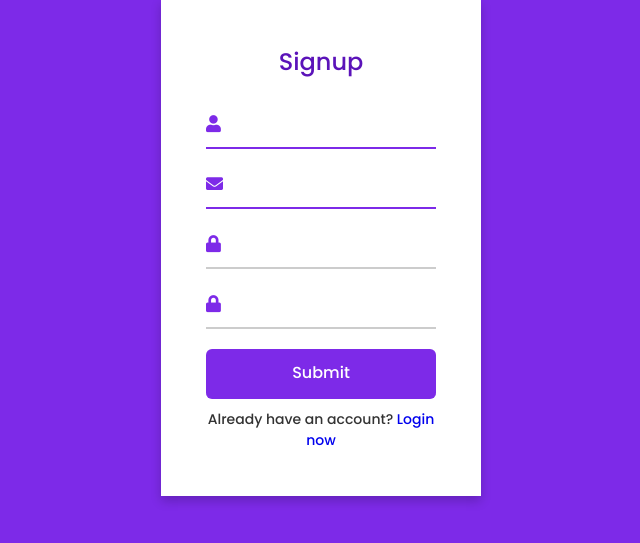
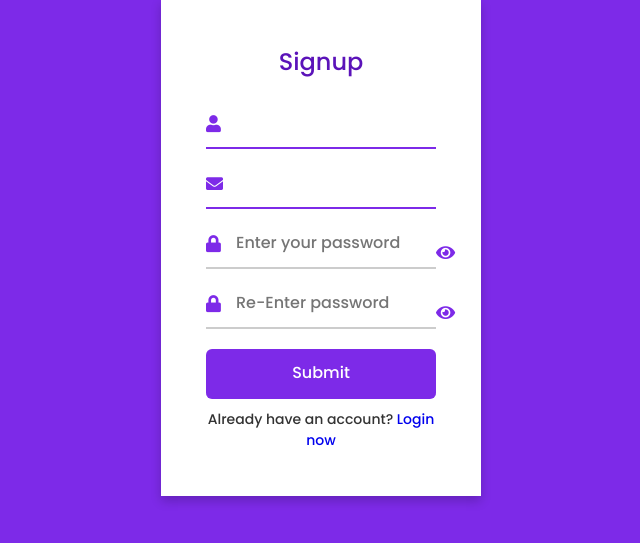
Before and after one commit to varsha-nagle/Quiz-App, a Django app: page /register/ in a window 1280 px wide. Shown: the part 153-696 px from the top of the page, without its empty margins (319-959 px from the left). Run offline with Django 4.2, Linux system fonts and the light colour scheme.

Commit message:
code for show/hide feature in register page

```diff
--- a/QuizMaster/QuizManager/templates/register.html
+++ b/QuizMaster/QuizManager/templates/register.html
@@ -27,13 +27,15 @@
                     </div>
                     <div class="input-box">
                         <i class="fas fa-lock"></i>
-                        {{ form.password1 }}
-<!--                        <input type="password" placeholder="Enter your password" required>-->
+<!--                        {{ form.password1 }}-->
+                        <input type="password" name="password1" id="password1" placeholder="Enter your password" required>
+                        <span class="toggle-password" onclick="togglePasswordVisibility('password1', 'toggle-icon1')"><i id="toggle-icon1" class="fas fa-eye"></i></span>
                     </div>
                    <div class="input-box">
                         <i class="fas fa-lock"></i>
-                        {{ form.password2 }}
-<!--                        <input type="password" placeholder="Re-Enter password" required>-->
+<!--                        {{ form.password2 }}-->
+                        <input type="password" name="password2" id="password2" placeholder="Re-Enter password" required>
+                       <span class="toggle-password" onclick="togglePasswordVisibility('password2', 'toggle-icon2')"><i id="toggle-icon2" class="fas fa-eye"></i></span>
                     </div>
 
                      {{form.errors }}
@@ -47,5 +49,25 @@
         </div>
     </form>
 </div>
+
+<!--password show and hide functionality-->
+<script>
+    function togglePasswordVisibility(passwordFieldId, iconId) {
+        var passwordInput = document.getElementById(passwordFieldId);
+        var icon = document.getElementById(iconId);
+
+        if (passwordInput && icon) {
+            var type = passwordInput.getAttribute('type') === 'password' ? 'text' : 'password';
+            passwordInput.setAttribute('type', type);
+
+            // Toggle the eye icon
+            icon.classList.toggle('fa-eye-slash');
+        } else {
+            console.error("Password input or icon element not found.");
+        }
+    }
+</script>
+
+
 </body>
 </html>
```
